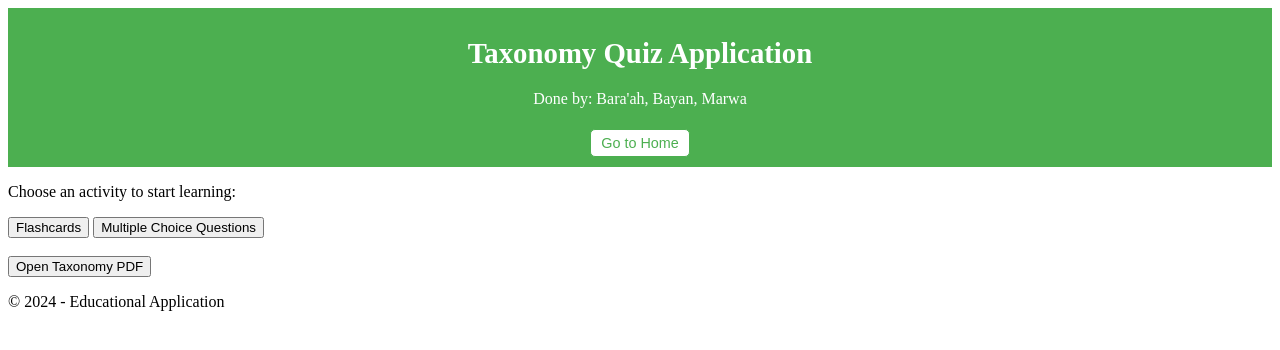
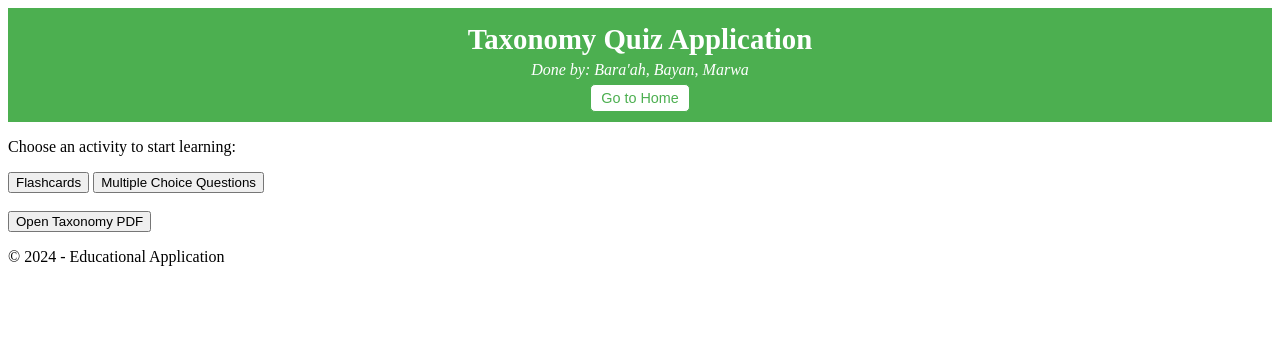
Before and after one commit to Marwa554/taxonomy, a plain HTML site: page index.html in a window 1280 px wide. Drawn offline with Linux system fonts and the light colour scheme.

Commit message:
Update style.css

```diff
--- a/style.css
+++ b/style.css
@@ -7,6 +7,13 @@ header {
 
 header h1 {
   font-size: 1.8rem;
+  margin: 5px;
+}
+
+header .team {
+  font-size: 1rem;
+  margin: 0;
+  font-style: italic;
 }
 
 header .home-btn {
@@ -24,3 +31,5 @@ header .home-btn:hover {
   background-color: #45a049;
   color: white;
 }
+
+/* Other styles remain unchanged */
```
